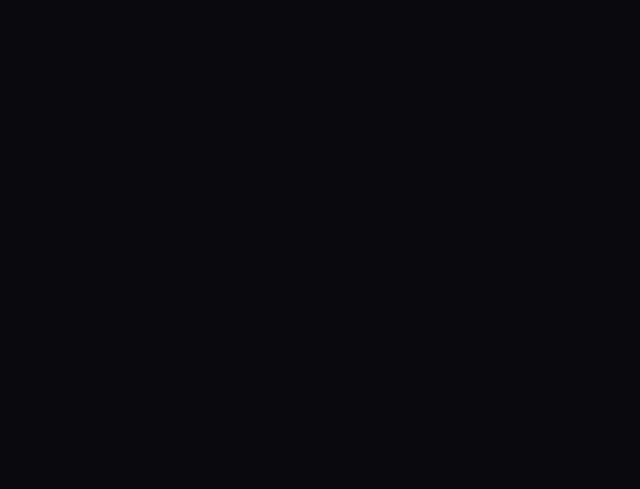
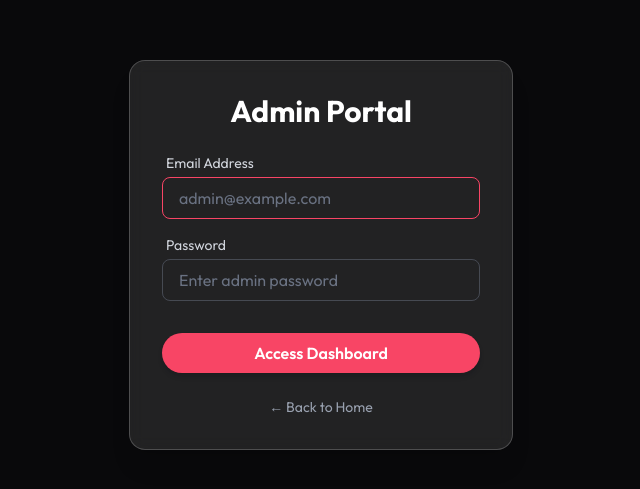
Before and after one commit to Tushu0709/Frontend-movie, a React (Vite) app: page /adminlogin in a window 1280 px wide. Before the commit this address had no page. Shown: the part 145-634 px from the top of the page, without its empty margins (319-959 px from the left). Built offline with nearby package versions, Linux system fonts and the light colour scheme.

Commit message:
Refactor admin login route to /adminlogin

```diff
--- a/src/App.jsx
+++ b/src/App.jsx
@@ -33,7 +33,7 @@ const App = () => {
 
 
         <Route path="/login" element={<Login />} />
-        <Route path="/admin/login" element={<AdminLogin />} />
+        <Route path="/adminlogin" element={<AdminLogin />} />
         <Route path="/register" element={<Register />} />
 
         {/* Protected Admin Routes */}
--- a/src/components/AdminRoute.jsx
+++ b/src/components/AdminRoute.jsx
@@ -10,7 +10,7 @@ const AdminRoute = ({ children }) => {
     }
 
     // Role 'admin' is required to access these routes
-    return admin && admin.role === 'admin' ? children : <Navigate to="/admin/login" />;
+    return admin && admin.role === 'admin' ? children : <Navigate to="/adminlogin" />;
 };
 
 export default AdminRoute;
```
